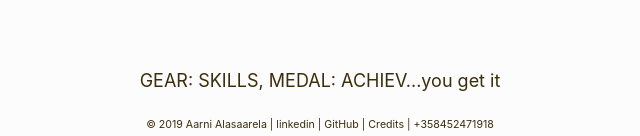
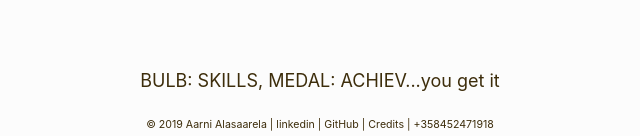
Before and after one commit to AAAwesomer/CV, a React (Create React App) app: page /home in a window 1280 px wide. Shown: the part 661-797 px from the top of the page, without its empty margins (320-960 px from the left). Built offline with nearby package versions, Linux system fonts and the light colour scheme.

Commit message:
changed text

```diff
--- a/src/components/footer.js
+++ b/src/components/footer.js
@@ -9,9 +9,9 @@ var Footer = createReactClass({
 
   getInitialState() {
     return({fade_text_array: ["OOOUU ICONS :)",
-                              "GEAR: SKILLS, MEDAL: ACHIEV...you get it",
+                              "BULB: SKILLS, MEDAL: ACHIEV...you get it",
                               "CLICK AN ICON TO FIND OUT MORE ABOUT ME!",
-                              "WHAT ARE YOU WAITING FOR???"],
+                              "LEAVE A MESSAGE USING THE MAIL ICON ABOVE"],
             fade_text_index: 0,
             show_fade_text: false})
   },
```
